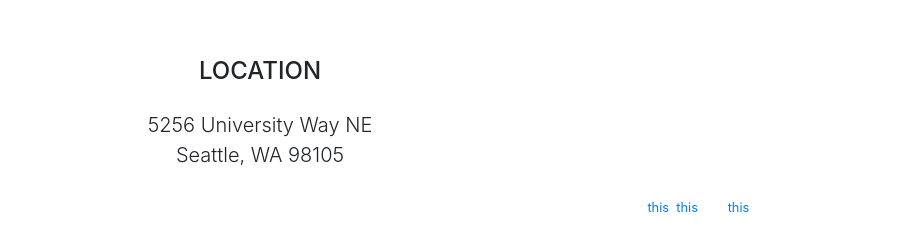
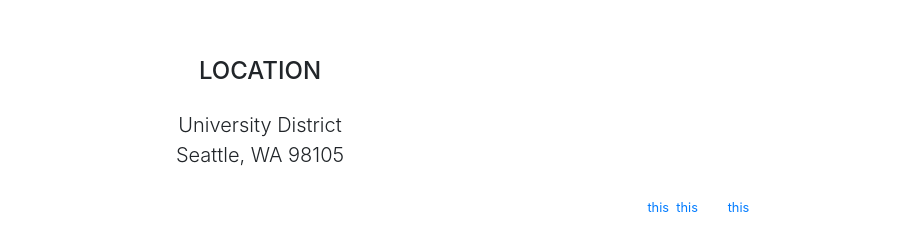
Before and after one commit to komalbachhuka/komalbachhuka.github.io, a website with bundled scripts: page index.html in a window 1280 px wide. Shown: the part 2708-2950 px from the top of the page, 0-907 px from the left. Built offline with nearby package versions, Linux system fonts and the light colour scheme; files whose address does not match are found by name.

Commit message:
Update index.html

```diff
--- a/index.html
+++ b/index.html
@@ -246,7 +246,7 @@
         <div class="row">
           <div class="col-md-4 mb-5 mb-lg-0">
             <h4 class="text-uppercase mb-4">Location</h4>
-            <p class="lead mb-0">5256 University Way NE
+            <p class="lead mb-0">University District
               <br>Seattle, WA 98105</p>
           </div>
 
```
